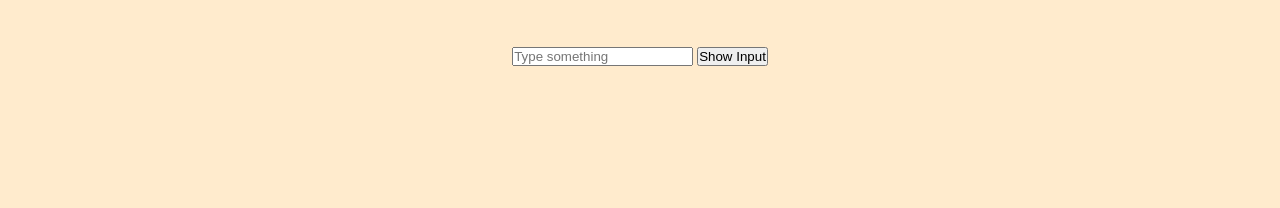
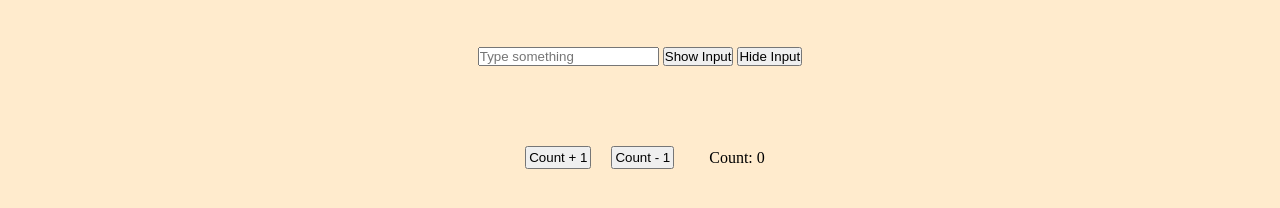
Before and after one commit to AntReyn12/recap-project, a plain HTML site: page index.html in a window 1280 px wide. Shown: the part 742-950 px from the top of the page. Before the commit the page ends 878 px from the top, so only its background shows below. Drawn offline with Linux system fonts and the light colour scheme.

Commit message:
added a counter

```diff
--- a/css/style.css
+++ b/css/style.css
@@ -88,3 +88,17 @@ img {
 .hide {
   display: none;
 }
+
+.count {
+  display: flex;
+  justify-content: center;
+  margin-bottom: 50px;
+  align-items: center;
+}
+.count p {
+  padding-left: 25px;
+}
+.count button {
+  padding: 2px;
+  margin: 10px;
+}
--- a/index.html
+++ b/index.html
@@ -44,12 +44,18 @@
       <div class="input">
         <div class="label">
           <input id="typed-input" type="text" placeholder="Type something" />
-          <button class="btn">Show Input</button>
+          <button class="show-btn">Show Input</button>
+          <button class="hide-btn">Hide Input</button>
         </div>
         <div class="show-input">
           <h2 class="user-input hide">User input</h2>
         </div>
       </div>
+      <div class="count">
+        <button class="add">Count + 1</button>
+        <button class="subtract">Count - 1</button>
+        <p class="count-value">Count:</p>
+      </div>
     </main>
   </body>
 </html>
--- a/index.js
+++ b/index.js
@@ -1,10 +1,31 @@
-const inputBtn = document.querySelector(".btn");
+const inputBtn = document.querySelector(".show-btn");
+const hideBtn = document.querySelector(".hide-btn");
 const showValue = document.querySelector(".user-input");
 const inputValue = document.querySelector("#typed-input");
+const add = document.querySelector(".add");
+const subtract = document.querySelector(".subtract");
+const countValue = document.querySelector(".count-value");
+let count = 0;
+countValue.textContent = "Count: " + count;
 
 inputBtn.addEventListener("click", showInput);
+hideBtn.addEventListener("click", function () {
+  showValue.classList.add("hide");
+  inputValue.value = "";
+});
 
 function showInput() {
   showValue.textContent = inputValue.value;
   showValue.classList.remove("hide");
+  inputValue.value = "";
 }
+
+add.addEventListener("click", function () {
+  count = count + 1;
+  countValue.textContent = "Count: " + count;
+});
+
+subtract.addEventListener("click", function () {
+  count = count - 1;
+  countValue.textContent = "Count: " + count;
+});
```
